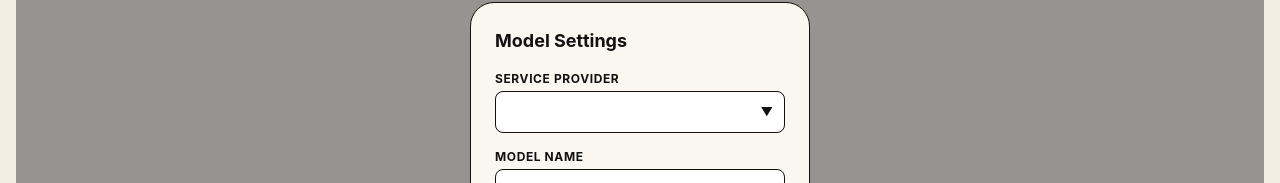
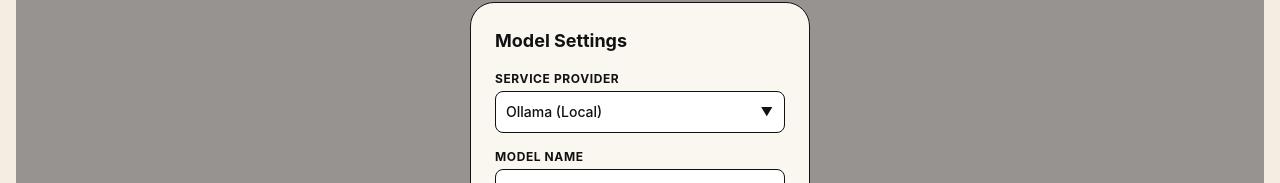
Before and after one commit to sebego-tumelo/Maint-Loop, a Vue app: page / in a window 1280 px wide. Both pictures are taken after a click on the button 1228 px from the left and 56 px from the top of the page. Shown: the part 228-411 px from the top of the page. Built offline with nearby package versions, Linux system fonts and the light colour scheme.

Commit message:
Integrated State Orchestration Layer

```diff
--- a/src/views/ChatView.vue
+++ b/src/views/ChatView.vue
@@ -2,10 +2,7 @@
   <div class="flex min-h-screen items-center justify-center bg-[#F3EDE2] p-4 text-[#111111] md:min-h-screen md:p-4 sm:min-h-dvh sm:p-0">
     <div class="relative flex h-[800px] w-full max-w-[390px] flex-col overflow-hidden rounded-[32px] border-[1.5px] border-[#111111] bg-[#FAF6F0] shadow-[0_8px_0_0_#111111] md:h-[800px] sm:h-dvh sm:max-w-full sm:rounded-none sm:border-0 sm:shadow-none">
 
-      <Transition
-        name="slide-menu"
-        mode="out-in"
-      >
+      <Transition name="slide-menu" mode="out-in">
         <SideMenu
           v-if="isMenuOpen"
           :current-session-id="currentSessionId"
@@ -17,8 +14,10 @@
 
       <SettingsDialog
         v-if="isSettingsOpen"
-        :model-name="modelName"
+        v-model:model-name="modelName"
+        v-model:service-provider="serviceProvider"
         v-model:system-prompt="systemPrompt"
+        :is-locked="localMessages.length > 0"
         @close="isSettingsOpen = false"
       />
 
@@ -120,18 +119,26 @@
 const isOnline = useOnline();
 const inputMessage = ref('');
 const chatContainer = ref<HTMLElement | null>(null);
-
 const isMenuOpen = ref(false);
 const isSettingsOpen = ref(false);
 
 const topicTitle = ref('New Chat');
+
+// Parameter management baselines
 const modelName = ref('Gemma 4 12B');
+const serviceProvider = ref('Ollama');
 const systemPrompt = ref('You are a helpful local AI assistant. Be concise and accurate.');
 
 const currentSessionId = ref<number | null>(null);
 const localMessages = ref<ChatMessage[]>([]);
 
-// Dynamic subscription tracking database context manually based on active sessionId
+// Sync real-time updates to the active session parameters if modified mid-stream
+watch(systemPrompt, async (newPrompt) => {
+  if (currentSessionId.value !== null) {
+    await db.sessions.update(currentSessionId.value, { systemPrompt: newPrompt });
+  }
+});
+
 const subscribeToMessages = (sessionId: number | null) => {
   if (sessionId === null) {
     localMessages.value = [];
@@ -145,7 +152,6 @@
     .sortBy('timestamp')
     .then((messages) => {
       localMessages.value = messages;
-      // Resolve Title naming
       if (messages.length > 0) {
         const firstUserMsg = messages.find(m => m.sender === 'user');
         topicTitle.value = firstUserMsg ? firstUserMsg.text : 'Current Conversation';
@@ -158,6 +164,10 @@
 
 const startNewChat = () => {
   currentSessionId.value = null;
+  // Fall back parameters to system standard configuration defaults
+  modelName.value = 'Gemma 4 12B';
+  serviceProvider.value = 'Ollama';
+  systemPrompt.value = 'You are a helpful local AI assistant. Be concise and accurate.';
   subscribeToMessages(null);
 };
 
@@ -166,6 +176,9 @@
   db.sessions.get(id).then((session) => {
     if (session) {
       topicTitle.value = session.title;
+      modelName.value = session.modelName;
+      serviceProvider.value = session.serviceProvider;
+      systemPrompt.value = session.systemPrompt;
       subscribeToMessages(id);
     }
   });
@@ -182,11 +195,14 @@
   if (!inputMessage.value.trim()) return;
   const userText = inputMessage.value.trim();
 
-  // Lazy initialize an actual saved session entry if this is a blank placeholder instance
   if (currentSessionId.value === null) {
+    // Capture and embed live parameters into the session record row on initialization
     const newSessionId = await db.sessions.add({
       title: userText,
-      createdAt: Date.now()
+      createdAt: Date.now(),
+      modelName: modelName.value,
+      serviceProvider: serviceProvider.value,
+      systemPrompt: systemPrompt.value
     });
     currentSessionId.value = newSessionId;
     topicTitle.value = userText;
@@ -208,7 +224,7 @@
       await db.messages.add({
         sessionId: currentSessionId.value!,
         sender: 'ai',
-        text: `I am processing your request locally using ${modelName.value}. How else can I help?`,
+        text: `I am processing your request using ${modelName.value} via ${serviceProvider.value}.`,
         timestamp: Date.now()
       });
       subscribeToMessages(currentSessionId.value);
@@ -226,12 +242,6 @@
 .slide-menu-leave-active {
   transition: all 0.5s cubic-bezier(0.25, 0.46, 0.45, 0.94);
 }
-
-.slide-menu-enter-from {
-  opacity: 0;
-}
-
-.slide-menu-leave-to {
-  opacity: 0;
-}
+.slide-menu-enter-from { opacity: 0; }
+.slide-menu-leave-to { opacity: 0; }
 </style>
```
